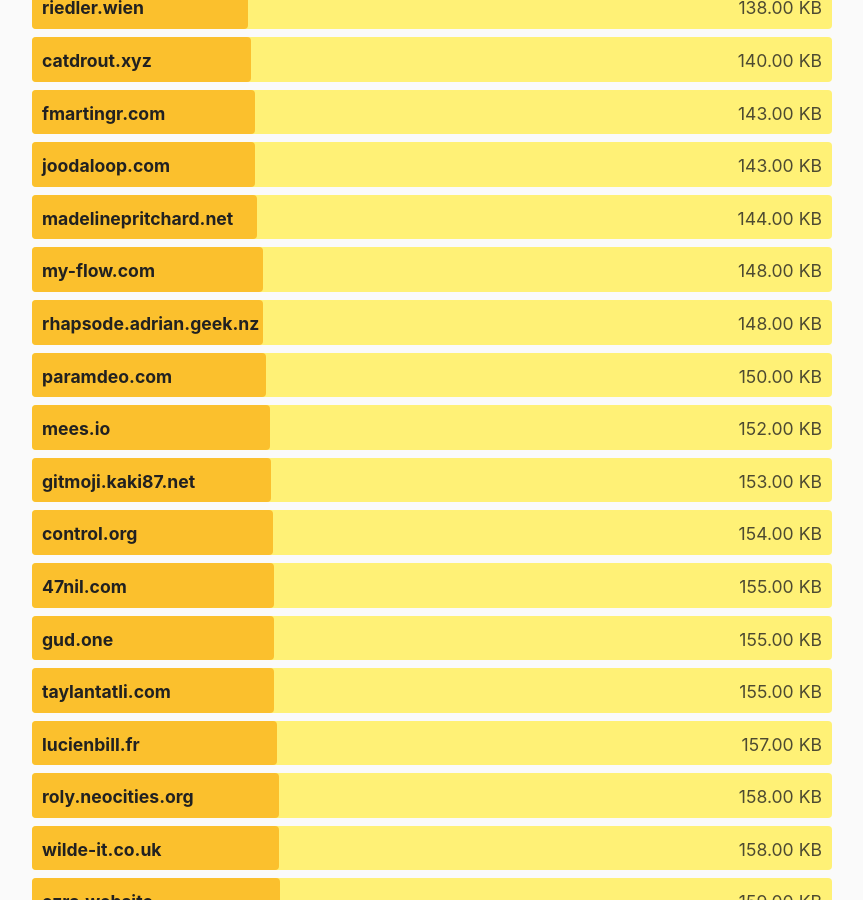
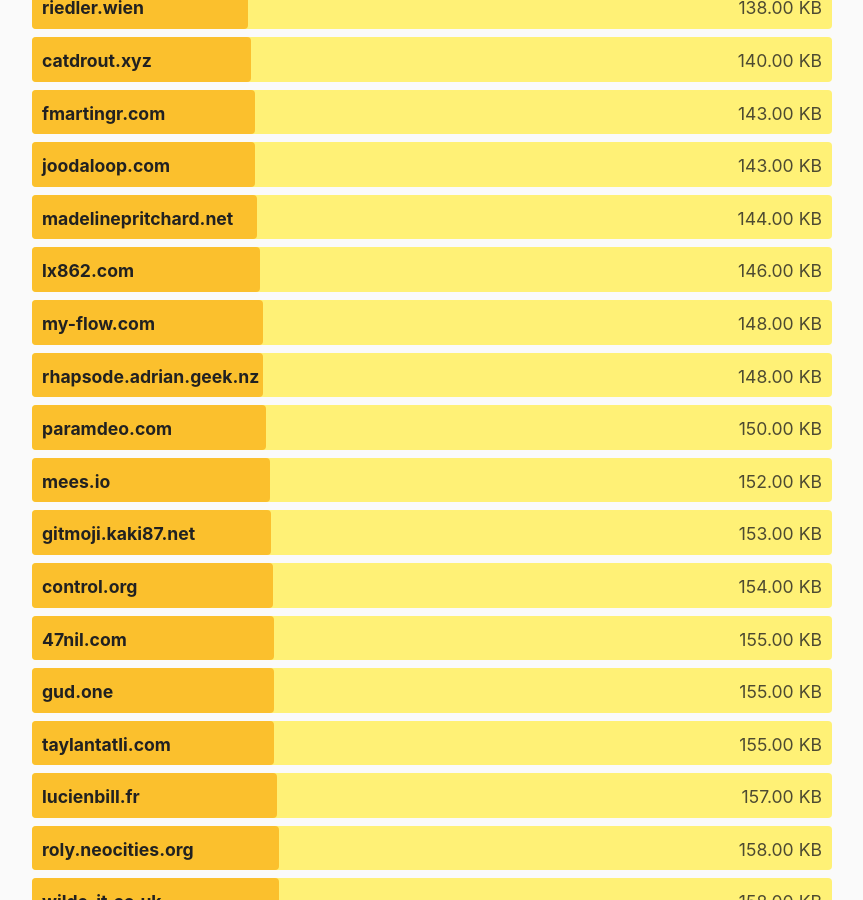
Before and after one commit to kevquirk/512kb.club, a Jekyll site: the page built from index.md, in a window 1280 px wide and 900 px high, scrolled down 21052 px. Shown: the whole window, without its empty margins (208-1071 px from the left). Built offline with Jekyll 4.4.1, drawn with Linux system fonts in a browser that asks for light colours.

Commit message:
Update sites.yml

```diff
--- a/_data/sites.yml
+++ b/_data/sites.yml
@@ -1552,6 +1552,11 @@
   size: 20.5
   last_checked: 2022-03-09
 
+- domain: lx862.com
+  url: https://lx862.com/
+  size: 146
+  last_checked: 2023-02-18
+
 - domain: lyndon.codes
   url: https://lyndon.codes/
   size: 94.8
```
